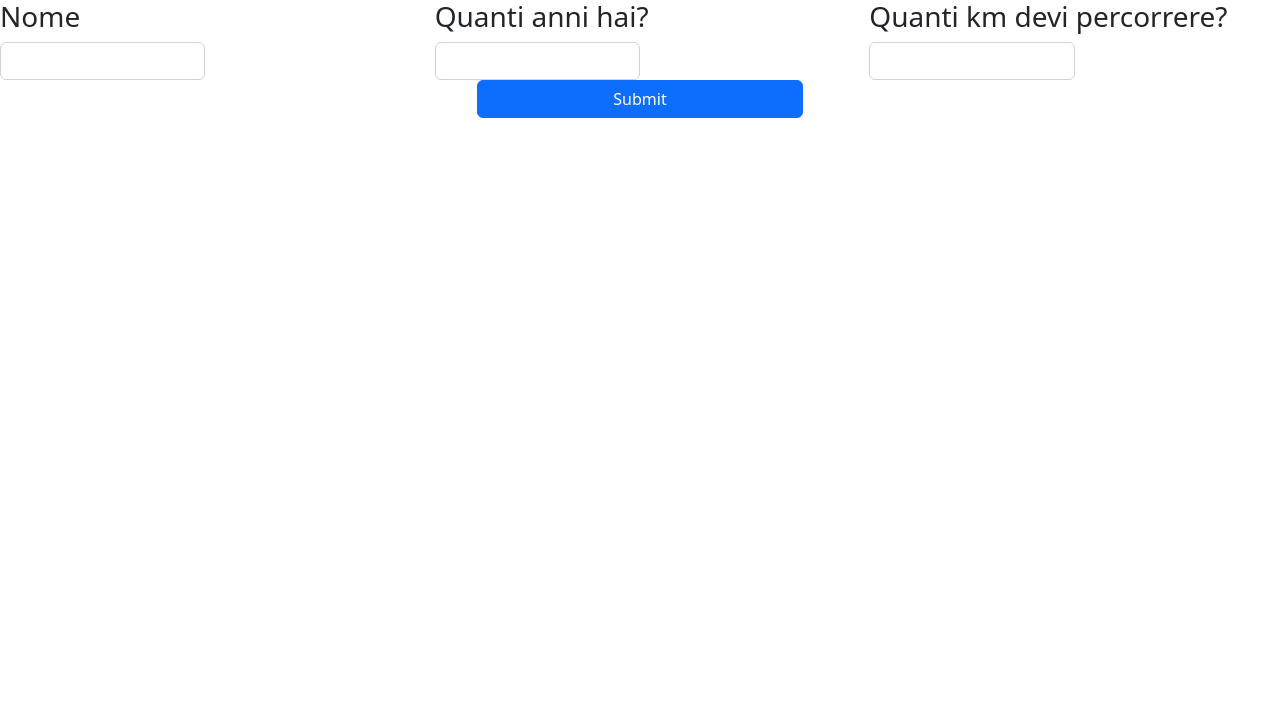
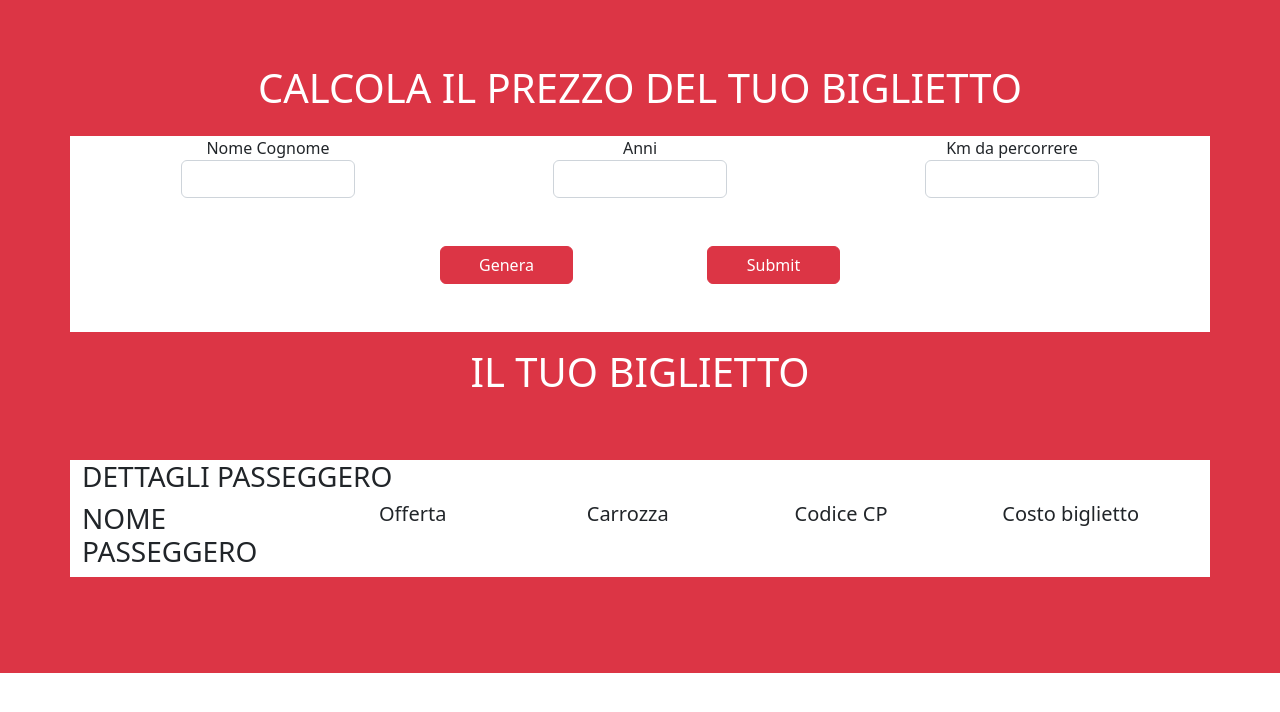
Before and after one commit to leonardosaraceno03/js-biglietto-treno-form, a plain HTML site: page index.html in a window 1280 px wide. Drawn offline with nearby package versions, Linux system fonts and the light colour scheme.

Commit message:
Da sistemare lo stile

```diff
--- a/assets/script/main.js
+++ b/assets/script/main.js
@@ -9,26 +9,26 @@ function generaBiglietto(){
 
     if(UserAge < 18){
         let Price= ((UserKm * 0.21)*0.8).toFixed(2);
-        document.getElementById('info').innerHTML = `il prezzo dato che sei minorenne corrisponde a: ${Price} € `
-        document.getElementById('PassengerName').innerHTML = `Nome Passeggero : ${UserName}`
-        document.getElementById('NumeroCarrozza').innerHTML = `Carrozza : ${NCarrozza}`
-        document.getElementById('inputCPCode').innerHTML = `Codice CP : ${CPCode}`
+        document.getElementById('info').innerHTML = `${Price} € `
+        document.getElementById('PassengerName').innerHTML = `${UserName}`
+        document.getElementById('NumeroCarrozza').innerHTML = `${NCarrozza}`
+        document.getElementById('inputCPCode').innerHTML = `${CPCode}`
         document.getElementById('offer').innerHTML = `Biglietto ridotto`
     }
     else if(UserAge > 65){
         let Price=((UserKm * 0.21) *0.6).toFixed(2);
-        document.getElementById('info').innerHTML = `il prezzo dato che sei vecchio corrisponde a: ${Price} `
-        document.getElementById('PassengerName').innerHTML = `Nome Passeggero : ${UserName}`
-        document.getElementById('NumeroCarrozza').innerHTML = `Carrozza : ${NCarrozza}`
-        document.getElementById('inputCPCode').innerHTML = `Codice CP : ${CPCode}`
+        document.getElementById('info').innerHTML = `${Price} `
+        document.getElementById('PassengerName').innerHTML = `${UserName}`
+        document.getElementById('NumeroCarrozza').innerHTML = `${NCarrozza}`
+        document.getElementById('inputCPCode').innerHTML = `${CPCode}`
         document.getElementById('offer').innerHTML = `Biglietto over 65`
     }
     else{
         let Price= (UserKm * 0.21).toFixed(2);
-        document.getElementById('info').innerHTML = `non ti meriti nessuno sconto, paga : ${Price} `
-        document.getElementById('PassengerName').innerHTML = `Nome Passeggero : ${UserName}`
-        document.getElementById('NumeroCarrozza').innerHTML = `Carrozza : ${NCarrozza}`
-        document.getElementById('inputCPCode').innerHTML = `Codice CP : ${CPCode}`
+        document.getElementById('info').innerHTML = `${Price} `
+        document.getElementById('PassengerName').innerHTML = `${UserName}`
+        document.getElementById('NumeroCarrozza').innerHTML = `${NCarrozza}`
+        document.getElementById('inputCPCode').innerHTML = ` ${CPCode}`
         document.getElementById('offer').innerHTML = `Biglietto standard`
 
     }
--- a/index.html
+++ b/index.html
@@ -10,33 +10,77 @@
     <link rel="stylesheet" href="./assets/css/style.css">
 </head>
 <body>
-    <div class="row">
-        <div class="col-4">
-            <h3>Nome</h3>
-            <input type="text" class="form-control w-50 " id="InputUserName" value="">
+
+    <div class="bg-danger py-5">
+      <h1 class="text-center text-white py-3">CALCOLA IL PREZZO DEL TUO BIGLIETTO</h1>
+      <div class="container bg-white">
+       <div class="row w-100 m-auto  d-flex justify-content-evenly">
+        <div class="col-4 flex-column">
+            <div class="w-50 text-center m-auto">Nome Cognome</div>
+            <input type="text" class="form-control w-50 m-auto" id="InputUserName" value="">
        </div>
 
           <div class="col-4">
-              <h3>Quanti anni hai?</h3>
-              <input type="text" class="form-control w-50 " id="InputUserAge" value="">
+              <div class="w-50 text-center m-auto">Anni</div>
+              <input type="text" class="form-control w-50 m-auto" id="InputUserAge" value="">
           </div>
 
           <div class="col-4">
-            <h3>Quanti km devi percorrere?</h3>
-            <input type="text" class="form-control w-50 " id="InputUserKm" value="">
+            <div class="w-50 text-center m-auto">Km da percorrere</div>
+            <input type="text" class="form-control w-50 m-auto" id="InputUserKm" value="">
           </div>
-          <button  onclick="generaBiglietto()" class="w-25 m-auto btn btn-primary">Submit</button>
-    </div>
+          <div class="w-50 m-auto d-flex justify-content-evenly">
+            <button  onclick="generaBiglietto()" class="w-25 m-auto my-5 btn btn-danger
+          ">Genera</button>
+            <button  onclick="" class="w-25 m-auto my-5 btn btn-danger
+          ">Submit</button>
+        </div>
+          </div>
+        </div>
+        <h1 class="text-center text-white py-3">IL TUO BIGLIETTO</h1>
+        <div class="container bg-white my-5">
 
-    <div class="row">
-          <div class="w-50 m-auto" id="info"></div>
-          <div id="PassengerName"></div>
-          <div id="NumeroCarrozza"></div>
-          <div id="inputCPCode"></div>
-          <div id="offer"></div>
-    </div>
+          <div class="row">
+            <div class="col-12"><h3>DETTAGLI PASSEGGERO</h3></div>
+
+          <div class="col-3" >
+            <h3>NOME PASSEGGERO</h3>
+            <h5 id="PassengerName"></h5>
+          </div>
+          <div class="col-9">
+            <div class="container">
+              <div class="row">
+                <div class="col-3" >
+                  <h5>Offerta</h5>
+                  <div id="offer"></div>
+                </div>
+                <div class="col-3" >
+                  <h5>Carrozza</h5>
+                  <div id="NumeroCarrozza"></div>
+                </div>
+                <div class="col-3" >
+                  <h5>Codice CP</h5>
+                  <div id="inputCPCode"></div>
+                </div>
+                <div class="col-3" >
+                  <h5>Costo biglietto</h5>
+                  <div id="info"></div>
+                </div>
+              </div>
+            </div>
+
+          </div>
+
+          </div>
+        </div>
+
+
+   </div>
+
+
 
     <script src="https://cdn.jsdelivr.net/npm/bootstrap@5.2.2/dist/js/bootstrap.bundle.min.js" integrity="sha384-OERcA2EqjJCMA+/3y+gxIOqMEjwtxJY7qPCqsdltbNJuaOe923+mo//f6V8Qbsw3" crossorigin="anonymous"></script>
     <script src="./assets/script/main.js"></script>
+
 </body>
 </html>
```
